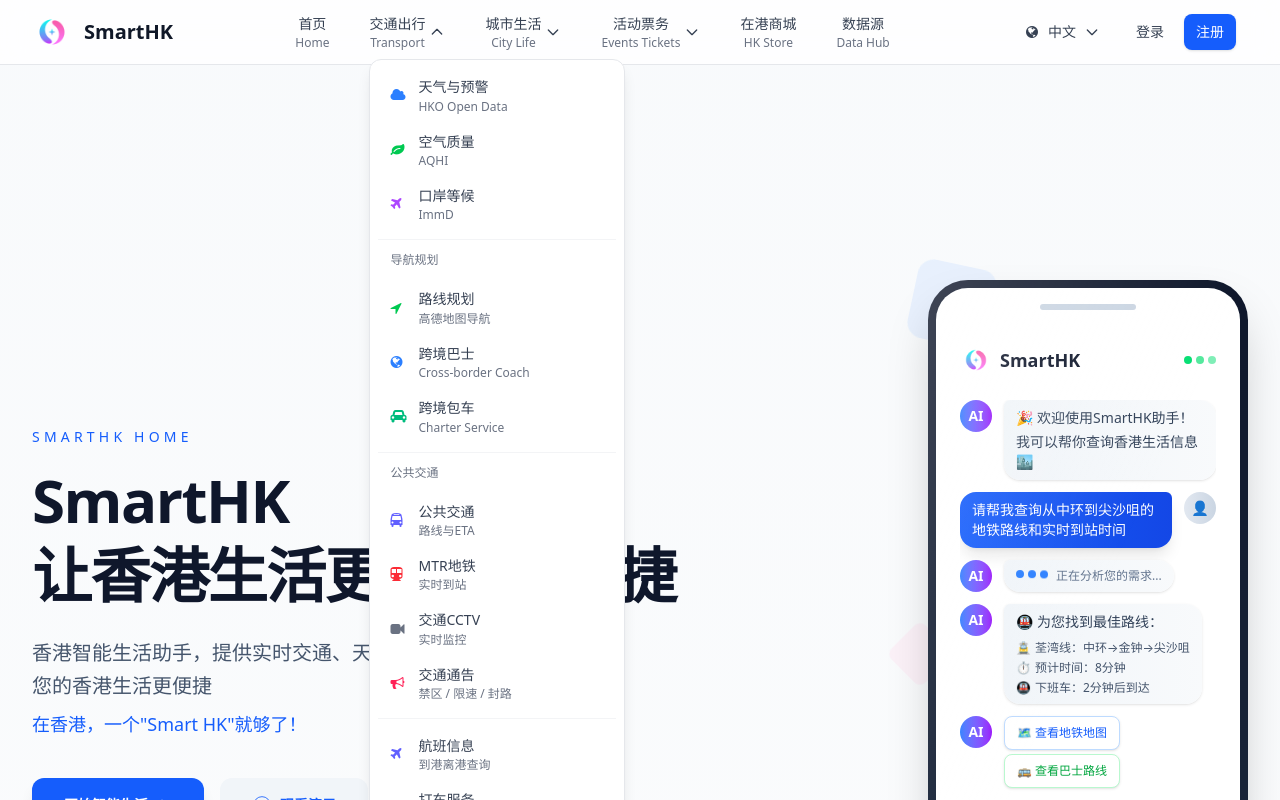
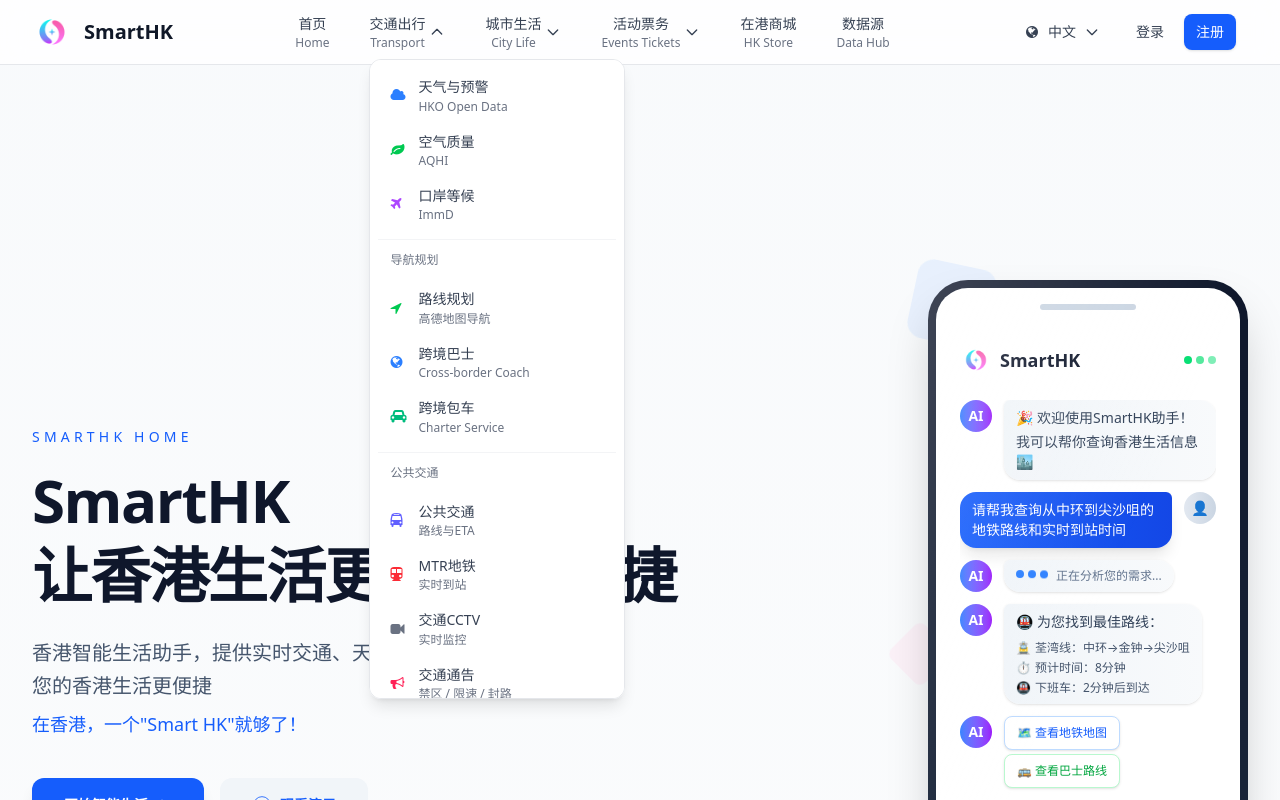
Before and after one commit to zoihkcom/ZoiHK-FrontEnd, a Vue app: page / in a window 1280 px wide. Both pictures are taken after a click on the button "交通出行 Transport". Shown: the top 800 px of the page. Built offline with nearby package versions, Linux system fonts and the light colour scheme.

Commit message:
feat: 更新导航栏下拉菜单样式，增加最大高度和滚动条处理，提升用户体验与界面美观性。

```diff
--- a/src/components/Navbar.vue
+++ b/src/components/Navbar.vue
@@ -34,7 +34,7 @@
 
             <!-- Dropdown Menu -->
             <div v-show="cityTransitOpen"
-              class="absolute top-full left-0 mt-2 w-64 bg-white rounded-xl shadow-lg border border-gray-200 transition-all duration-200 z-[1001]">
+              class="absolute top-full left-0 mt-2 w-64 max-h-[80vh] overflow-y-auto overscroll-contain [scrollbar-width:none] bg-white rounded-xl shadow-lg border border-gray-200 transition-all duration-200 z-[1001] [&::-webkit-scrollbar]:hidden">
               <div class="p-2">
                 <router-link to="/weather"
                   class="flex items-center gap-3 px-3 py-2 text-gray-700 hover:text-blue-600 hover:bg-blue-50 rounded-lg transition-colors">
@@ -236,7 +236,7 @@
 
             <!-- Dropdown Menu -->
             <div v-show="facilitiesOpen"
-              class="absolute top-full left-0 mt-2 w-64 bg-white rounded-xl shadow-lg border border-gray-200 transition-all duration-200 z-[1001]">
+              class="absolute top-full left-0 mt-2 w-64 max-h-[80vh] overflow-y-auto overscroll-contain [scrollbar-width:none] bg-white rounded-xl shadow-lg border border-gray-200 transition-all duration-200 z-[1001] [&::-webkit-scrollbar]:hidden">
               <div class="p-2">
                 <router-link to="/wifi"
                   class="flex items-center gap-3 px-3 py-2 text-gray-700 hover:text-blue-600 hover:bg-blue-50 rounded-lg transition-colors">
```
